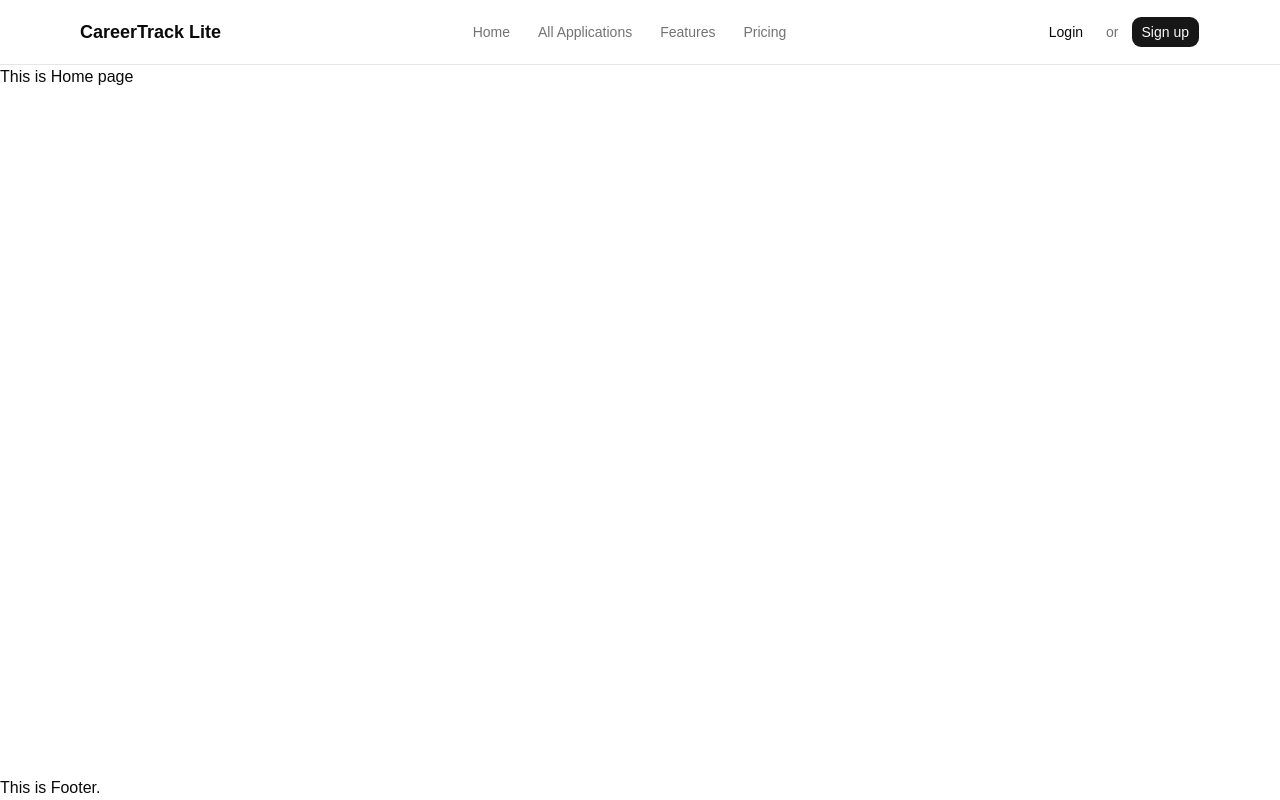
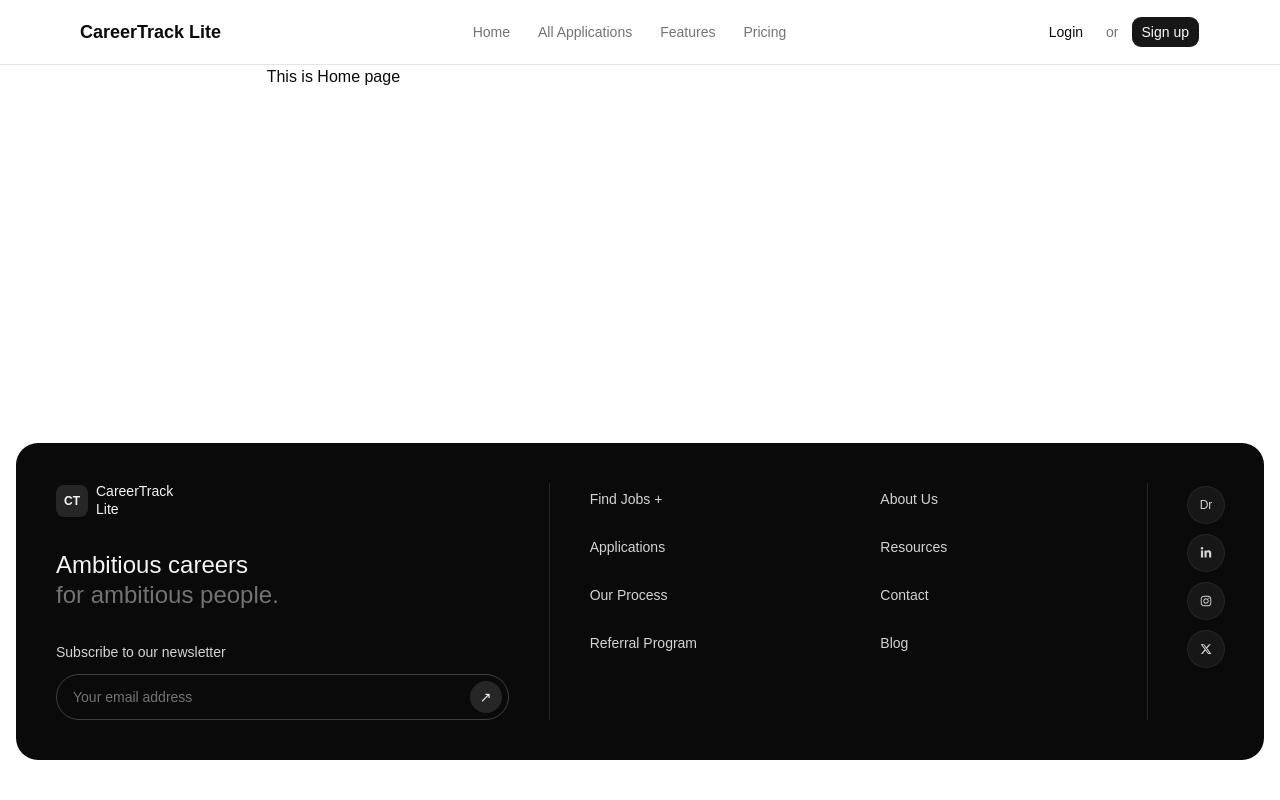
Before and after one commit to TamimKhan-dev/CareerTrack-Lite, a React (Vite) app: page / in a window 1280 px wide. Built offline with nearby package versions, Linux system fonts and the light colour scheme.

Commit message:
Created Footer of the website

```diff
--- a/package.json
+++ b/package.json
@@ -18,6 +18,7 @@
     "lucide-react": "^1.25.0",
     "react": "^19.2.7",
     "react-dom": "^19.2.7",
+    "react-icons": "^5.7.0",
     "react-router": "^8.2.0",
     "shadcn": "^4.13.1",
     "tailwind-merge": "^3.6.0",
--- a/src/App.jsx
+++ b/src/App.jsx
@@ -6,7 +6,7 @@ const App = () => {
   return (
     <div className="min-h-screen flex flex-col">
       <Navbar />
-      <div className="flex-1">
+      <div className="flex-1 w-7/12 mx-auto">
         <Outlet />
       </div>
       <Footer />
--- a/src/components/shared/Footer.jsx
+++ b/src/components/shared/Footer.jsx
@@ -1,10 +1,113 @@
+import { useState } from "react"
+import { FaInstagram, FaLinkedinIn } from "react-icons/fa"
+import { FaXTwitter } from "react-icons/fa6"
+
+const serviceLinks = ["Find Jobs +", "Applications", "Our Process", "Referral Program"]
+const companyLinks = ["About Us", "Resources", "Contact", "Blog"]
+
+const socials = [
+  { label: "Dribbble", Icon: 'Dr' },
+  { label: "LinkedIn", Icon: <FaLinkedinIn /> },
+  { label: "Instagram", Icon: <FaInstagram /> },
+  { label: "Twitter", Icon: <FaXTwitter /> },
+]
+
+function LinkColumn({ items }) {
+  return (
+    <ul className="flex flex-col gap-6">
+      {items.map((item) => (
+        <li key={item}>
+          <a
+            href="#"
+            className="text-sm text-neutral-300 transition-colors hover:text-neutral-50"
+          >
+            {item}
+          </a>
+        </li>
+      ))}
+    </ul>
+  )
+}
+
 
 const Footer = () => {
-    return (
-        <div>
-            This is Footer.
+   const [email, setEmail] = useState("")
+
+  return (
+    <footer className="w-full px-4 py-10">
+      <div className="mx-auto rounded-3xl bg-neutral-950 p-8 md:p-10">
+        <div className="grid grid-cols-1 gap-10 lg:grid-cols-[1.4fr_auto_1.6fr_auto_auto]">
+          {/* Brand + newsletter */}
+          <div className="flex flex-col">
+            <div className="mb-8 flex items-center gap-2">
+              <span className="flex h-8 w-8 items-center justify-center rounded-md bg-neutral-800 text-xs font-semibold text-neutral-100">
+                CT
+              </span>
+              <span className="text-sm font-medium leading-tight text-neutral-100">
+                CareerTrack
+                <br />
+                Lite
+              </span>
+            </div>
+
+            <h2 className="text-pretty text-2xl font-medium leading-tight text-neutral-100">
+              Ambitious careers
+              <br />
+              <span className="text-neutral-500">for ambitious people.</span>
+            </h2>
+
+            <p className="mt-8 mb-3 text-sm text-neutral-300">Subscribe to our newsletter</p>
+            <form
+              className="flex items-center justify-between gap-2 rounded-full border border-neutral-700 py-1.5 pl-4 pr-1.5"
+            >
+              <input
+                type="email"
+                required
+                value={email}
+                onChange={(e) => setEmail(e.target.value)}
+                placeholder="Your email address"
+                aria-label="Email address"
+                className="w-full bg-transparent text-sm text-neutral-100 placeholder:text-neutral-500 focus:outline-none"
+              />
+              <button
+                type="submit"
+                aria-label="Subscribe"
+                className="flex h-8 w-8 shrink-0 items-center justify-center rounded-full bg-neutral-800 text-sm text-neutral-100 transition-colors hover:bg-neutral-700"
+              >
+                <span aria-hidden="true">{"\u2197"}</span>
+              </button>
+            </form>
+          </div>
+
+          {/* Divider */}
+          <div className="hidden w-px bg-neutral-800 lg:block" aria-hidden="true" />
+
+          {/* Link columns */}
+          <div className="grid grid-cols-2 gap-8 sm:gap-16 lg:pt-1">
+            <LinkColumn items={serviceLinks} />
+            <LinkColumn items={companyLinks} />
+          </div>
+
+          {/* Divider */}
+          <div className="hidden w-px bg-neutral-800 lg:block" aria-hidden="true" />
+
+          {/* Socials */}
+          <div className="flex gap-3 lg:flex-col lg:pt-1">
+            {socials.map(({ label, Icon }) => (
+              <a
+                key={label}
+                href="#"
+                aria-label={label}
+                className="flex h-9 w-9 items-center justify-center rounded-full bg-neutral-900 text-xs font-medium text-neutral-300 ring-1 ring-neutral-800 transition-colors hover:bg-neutral-800 hover:text-neutral-50"
+              >
+                <span aria-hidden="true">{Icon}</span>
+              </a>
+            ))}
+          </div>
         </div>
-    );
+      </div>
+    </footer>
+  )
 };
 
 export default Footer;
```
Also changed, not shown: 1 other file (tests, documents, lock files or other folders).
